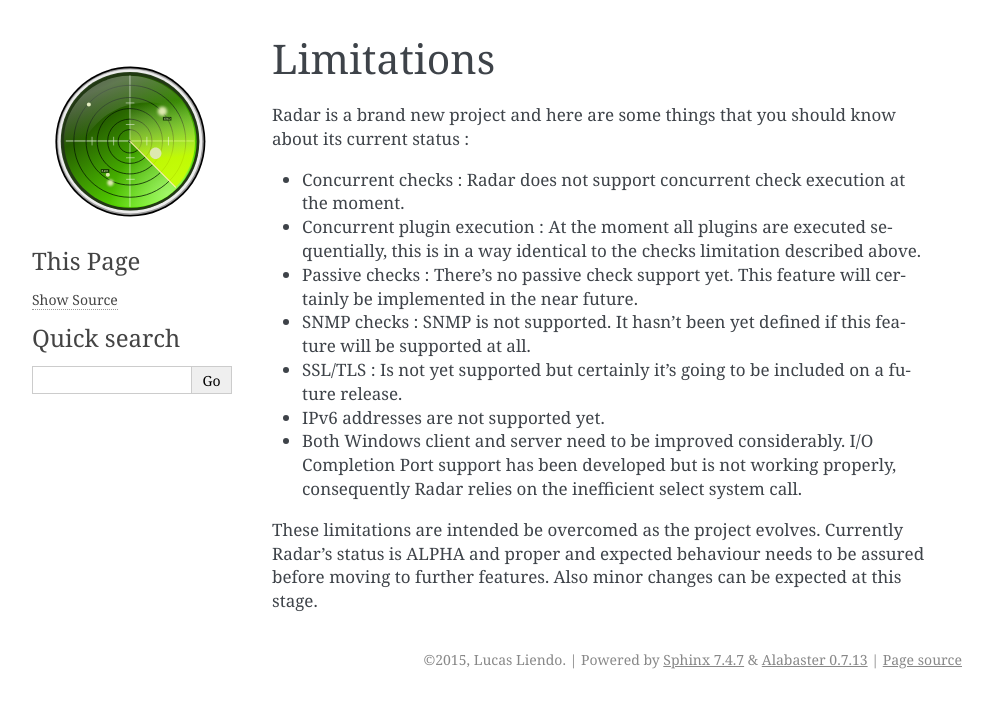
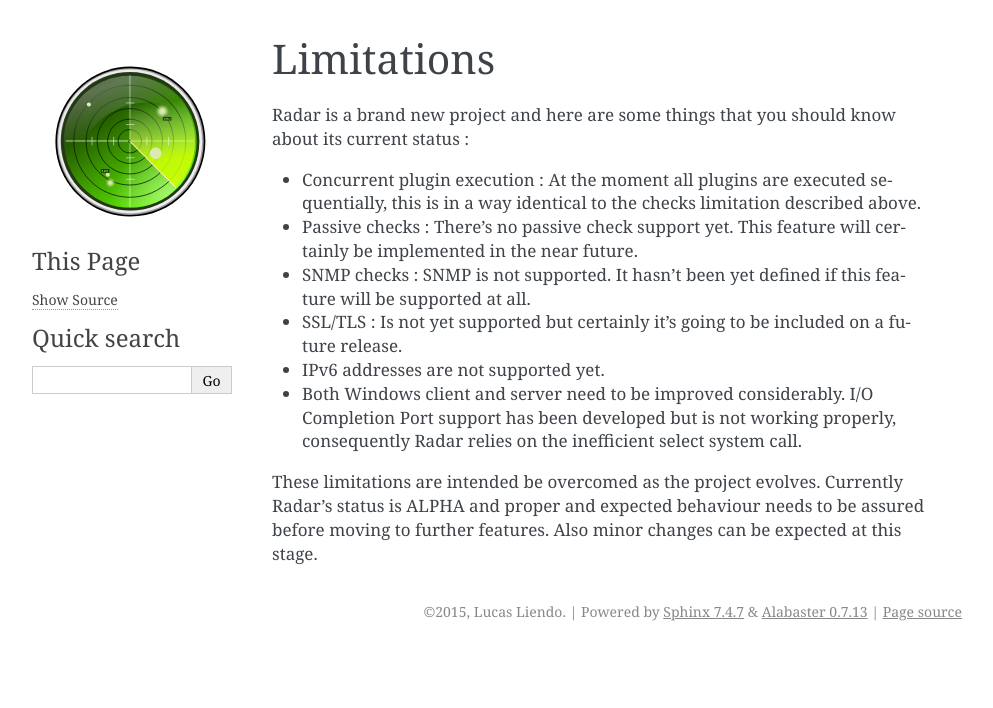
Before and after one commit to lliendo/Radar, a Sphinx documentation site: the page built from docs/limitations.rst, in a window 1280 px wide. Shown: the top 708 px of the page, without its empty margins (148-1141 px from the left). Built offline with Sphinx 7.4.7, drawn with Linux system fonts in a browser that asks for light colours.

Commit message:
- Updated documentation.  - Updated ES documentation.

```diff
--- a/docs/limitations.rst
+++ b/docs/limitations.rst
@@ -3,9 +3,6 @@ Limitations
 
 Radar is a brand new project and here are some things that you should know
 about its current status :
-
-* Concurrent checks : Radar does not support concurrent check execution
-  at the moment.
 
 * Concurrent plugin execution : At the moment all plugins are executed
   sequentially, this is in a way identical to the checks limitation described
```
Also changed, not shown: 1 other file.
